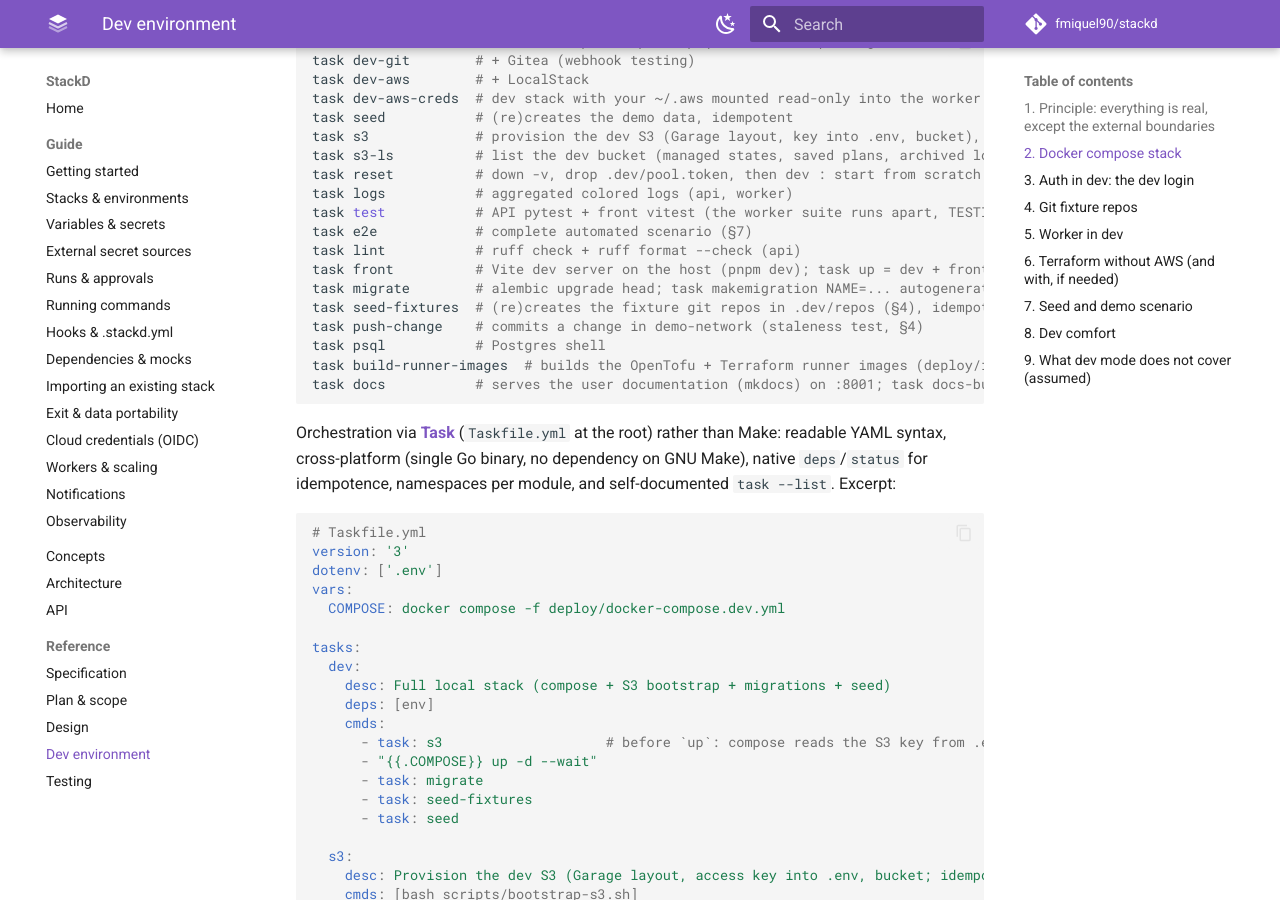
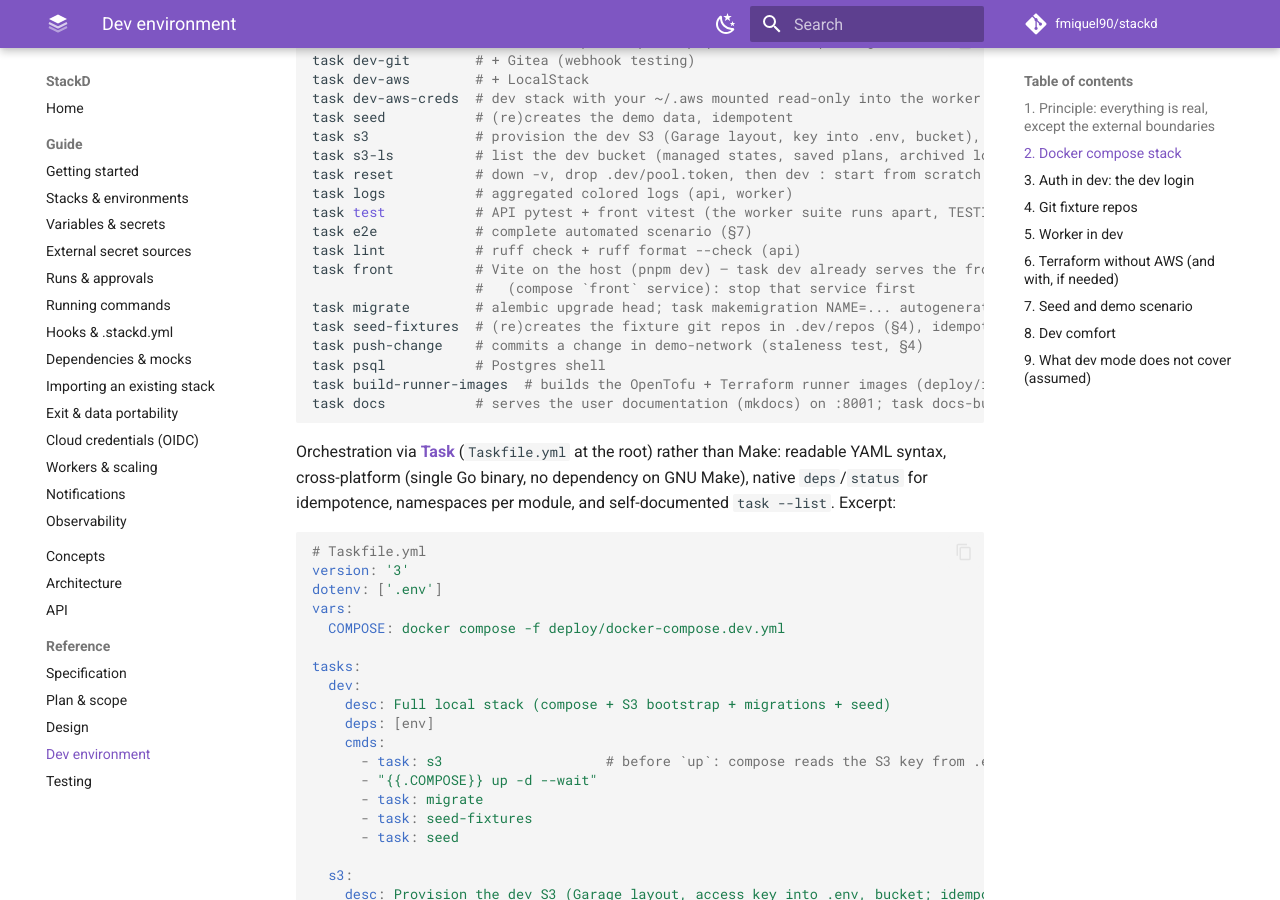
Before and after one commit to fmiquel90/stackd, an MkDocs documentation site: the page built from docs/DEV.md, in a window 1280 px wide and 900 px high, scrolled down 1070 px. Built offline with MkDocs 1.6.1 and Material for MkDocs 9.7.7, drawn with Linux system fonts in a browser that asks for light colours; comment, search, counter and statistics services are not loaded.

Commit message:
chore(taskfile): drop `task up`, which started Vite on a port `task dev` holds
`task dev` already serves the front through the compose `front` service on
:5173, so `up` (dev + host Vite) always hit a port conflict. `task front`
stays for running Vite on the host once that service is stopped; DEV.md
says so. Refs #34.

Co-Authored-By: Claude Opus 5.5 <noreply@anthropic.com>
Claude-Session: https://claude.ai/code/session_01B2P1b5yfnBfa1doYPjLvmt

```diff
--- a/docs/DEV.md
+++ b/docs/DEV.md
@@ -46,7 +46,8 @@ task logs           # aggregated colored logs (api, worker)
 task test           # API pytest + front vitest (the worker suite runs apart, TESTING.md §2)
 task e2e            # complete automated scenario (§7)
 task lint           # ruff check + ruff format --check (api)
-task front          # Vite dev server on the host (pnpm dev); task up = dev + front
+task front          # Vite on the host (pnpm dev) — task dev already serves the front on :5173
+                    #   (compose `front` service): stop that service first
 task migrate        # alembic upgrade head; task makemigration NAME=... autogenerates one
 task seed-fixtures  # (re)creates the fixture git repos in .dev/repos (§4), idempotent
 task push-change    # commits a change in demo-network (staleness test, §4)
```
Also changed, not shown: Taskfile.yml (+3 -7 lines).
